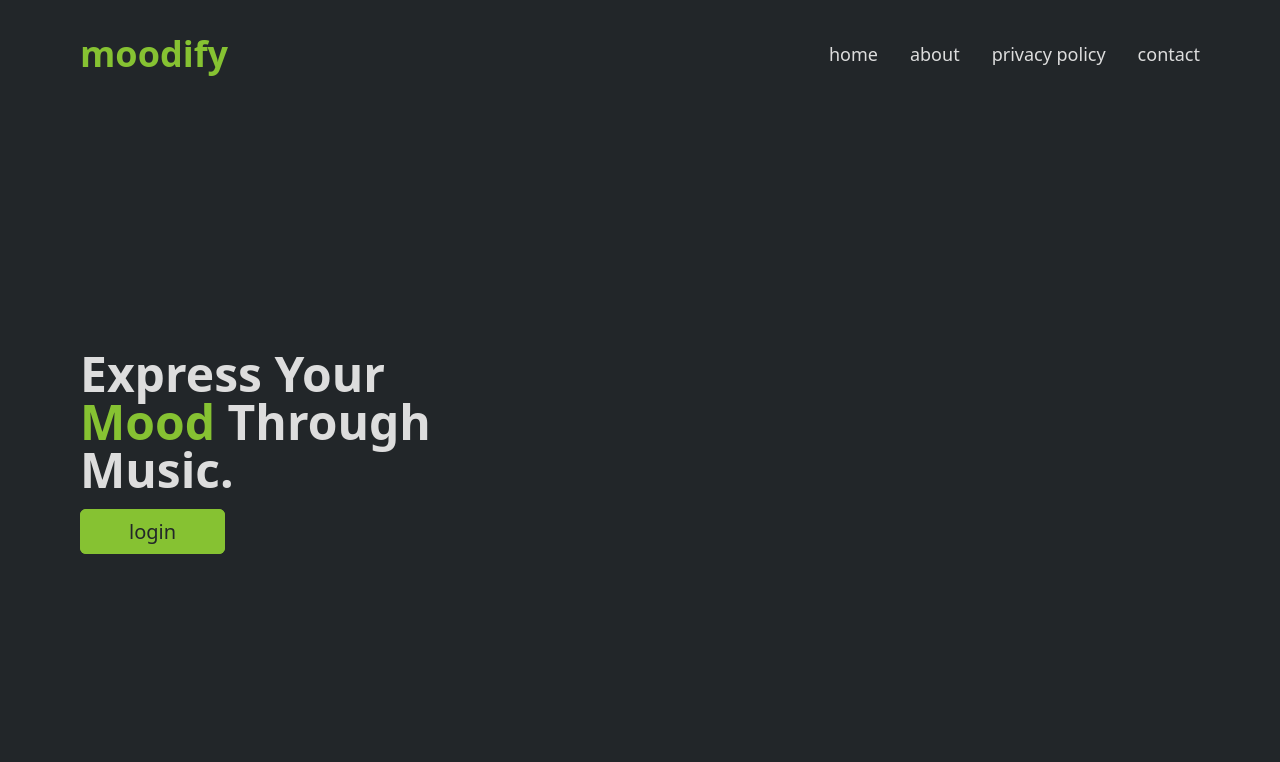
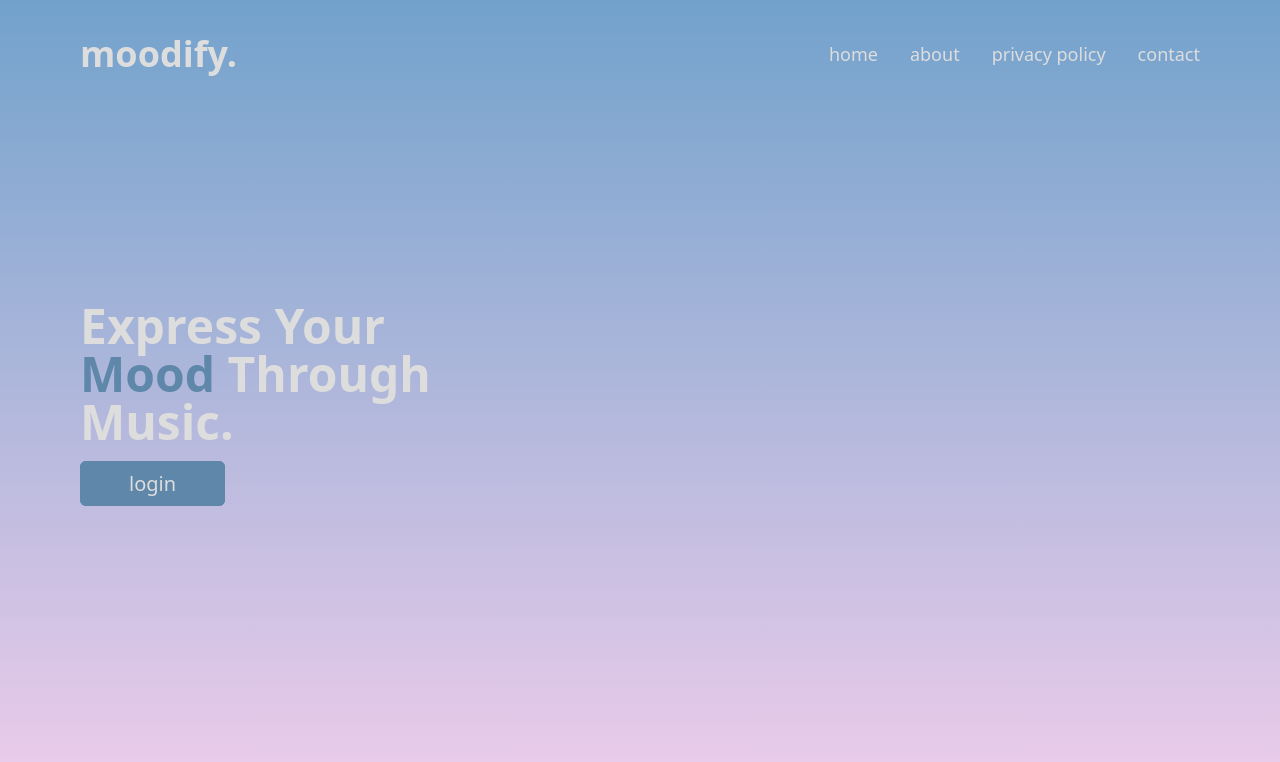
Before and after one commit to jordanmarry/moodify-v2, a Next.js app in the folder client/: page / in a window 1280 px wide. Shown: the top 762 px of the page. Built offline with nearby package versions, Linux system fonts and the light colour scheme.

Commit message:
visual background overhaul

```diff
--- a/client/src/components/Landing.js
+++ b/client/src/components/Landing.js
@@ -51,16 +51,16 @@ const Landing = () => {
     }
 
     return (
-        <div className="text-off-white flex items-center justify-between h-screen pt-24">
+        <div className="text-off-white flex items-center justify-between h-screen  ">
             <div className="text-left w-2/5">
-                <p className="text-5xl font-bold"> Express Your <span className="text-green">Mood</span> Through Music. </p>
+                <p className="text-5xl font-bold"> Express Your <span className="text-dark-blue">Mood</span> Through Music. </p>
                 <div className="pt-6">
-                    <Link href='/login' className=" text-xl text-grey border border-green rounded-md px-12 py-2 bg-green hover:bg-off-white transition-all duration-500"> login </Link>
+                    <Link href='/login' className=" text-xl text-off-white border border-dark-blue rounded-md px-12 py-2 bg-dark-blue hover:bg-off-white hover:text-dark-blue transition-all duration-500"> login </Link>
                 </div>
             </div>
             {topData !== null && topData.length > 0 && (
                 <div className="w-2/5">
-                    <h1 className="text-2xl text-center font-bold pb-8"> Today's Top 10 Hits By Spotify</h1>
+                    <h1 className="text-2xl text-center font-bold pb-8 text-off-white"> Today's Top 10 Hits By Spotify</h1>
                     <div className="">
                         <SongCard
                             imgSrc={topData[currentCardIndex].albumCover}
@@ -71,8 +71,8 @@ const Landing = () => {
                             albumLink={topData[currentCardIndex].albumLink}
                         />
                         <div className="flex justify-center text-grey mt-4">
-                            <button className="px-14 py-2 border border-black rounded-md mr-6 bg-off-white" onClick={handlePrevCard}>Prev</button>
-                            <button className="px-14 py-2 border border-black rounded-md bg-off-white" onClick={handleNextCard}>Next</button>
+                            <button className="px-14 py-2 rounded-md mr-6 bg-off-white" onClick={handlePrevCard}>Prev</button>
+                            <button className="px-14 py-2 rounded-md bg-off-white" onClick={handleNextCard}>Next</button>
                         </div>
                     </div>
                 </div>
--- a/client/src/components/Navbar.js
+++ b/client/src/components/Navbar.js
@@ -11,23 +11,23 @@ const Navbar = () => {
     }
 
     return (
-        <div className='fixed left-0 top-0 w-full z-10 ease-in duration-300 pr-12 pl-16 pt-2 bg-grey'>
+        <div className='fixed left-0 top-0 w-full z-10 ease-in duration-300 pr-12 pl-16 pt-2 bg-transparent'>
             <div className='max-w-{1240px} m-auto flex justify-between items-center p-4 text-off-white'>
                 <Link href='/'>
-                    <h1 className='font-bold text-4xl text-green'>moodify</h1>
+                    <h1 className='font-bold text-4xl text-off-white hover:text-pink transition-all duration-500'>moodify.</h1>
                 </Link>
 
                 <ul className='hidden sm:flex'>
-                    <li className='p-4 text-lg hover:text-green hover:cursor-pointer transition-all duration-500'>
+                    <li className='p-4 text-lg hover:text-pink hover:cursor-pointer transition-all duration-500'>
                         <Link href='/'> home </Link>
                     </li>
-                    <li className='p-4 text-lg hover:text-green hover:cursor-pointer transition-all duration-500'>
+                    <li className='p-4 text-lg hover:text-pink hover:cursor-pointer transition-all duration-500'>
                         <Link href='/about'> about </Link>
                     </li>
-                    <li className='p-4 text-lg hover:text-green hover:cursor-pointer transition-all duration-500'>
+                    <li className='p-4 text-lg hover:text-pink hover:cursor-pointer transition-all duration-500'>
                         <Link href='/privacy'> privacy policy </Link>
                     </li>
-                    <li className='p-4 text-lg hover:text-green hover:cursor-pointer transition-all duration-500'>
+                    <li className='p-4 text-lg hover:text-pink hover:cursor-pointer transition-all duration-500'>
                         <Link href='/contact'> contact </Link>
                     </li>
                 </ul>
@@ -41,16 +41,16 @@ const Navbar = () => {
                 <div className={nav ? 'sm:hidden absolute top-0 left-0 right-0 bottom-0 flex justify-center items-center w-full h-screen bg-black text-center ease-in duration-500' :
             'sm:hidden absolute top-0 left-[-100%] right-0 bottom-0 flex justify-center items-center w-full h-screen bg-black text-center ease-in duration-500'}>
                     <ul>
-                        <li className='p-4 text-4xl hover:text-green'>
+                        <li className='p-4 text-4xl hover:text-light-blue'>
                             <Link onClick={handleNav} href='/'> Home </Link>
                         </li>
-                        <li className='p-4 text-4xl hover:text-green'>
+                        <li className='p-4 text-4xl hover:text-light-blue'>
                             <Link onClick={handleNav} href='/about'> About </Link>
                         </li>
-                        <li className='p-4 text-4xl hover:text-green'>
+                        <li className='p-4 text-4xl hover:text-light-blue'>
                             <Link onClick={handleNav} href='/privacy'> Privacy Policy </Link>
                         </li>
-                        <li className='p-4 text-4xl hover:text-green'>
+                        <li className='p-4 text-4xl hover:text-light-blue'>
                             <Link onClick={handleNav} href='/contact'> Contact </Link>
                         </li>
                     </ul>
--- a/client/src/pages/index.js
+++ b/client/src/pages/index.js
@@ -7,7 +7,7 @@ export default function Home() {
       <Head>
         <title>Moodify</title>
         <meta name="description" content="Express your mood through songs. Moodify is the way to show your emotions to friends" />
-        <meta name="keywords" content="Moodify, Spotify Mood, Mood Songs" />
+        <meta name="keywords" content="Moodify, Spotify Mood, Mood Songs, Spotify, Spotify Moodify" />
         <meta property="og:title" content="Moodify" />
         <meta property="og:description" content="Express your mood through songs. Moodify is the way to show your emotions to friends" />
         {/* Add Link Here */}
--- a/client/src/styles/global.css
+++ b/client/src/styles/global.css
@@ -7,7 +7,7 @@ html {
 }
 
 body {
-    background-color: #222629;
+    background-image: linear-gradient(rgb(114, 162, 204),  rgba(223, 155, 216, 0.5));
     padding-right: 5rem;
     padding-left: 5rem;
 }
--- a/client/tailwind.config.js
+++ b/client/tailwind.config.js
@@ -13,7 +13,9 @@ module.exports = {
           'conic-gradient(from 180deg at 50% 50%, var(--tw-gradient-stops))',
       },
       colors: {
-        'green': '#86C232',
+        'light-blue': '#88C1F2',
+        'dark-blue': '#5F87A9',
+        'pink': '#DF9BD8',
         'off-white': '#DDDDDD',
         'grey': '#222629',
       },
```
